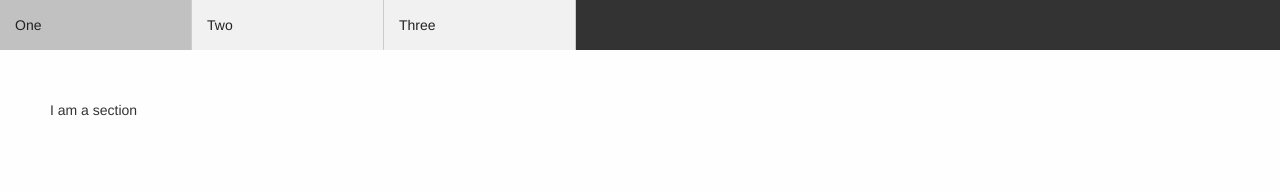
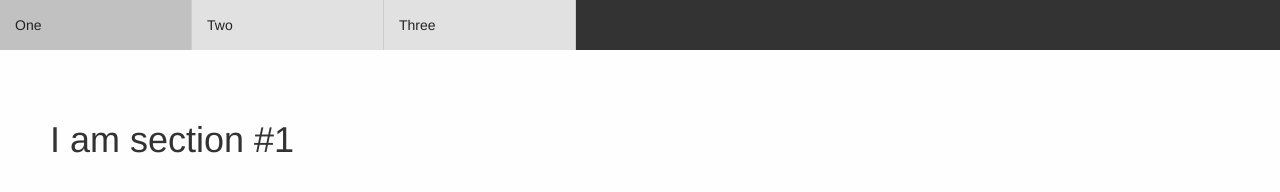
Before and after one commit to penrosestudio/zoom-panels, a website: page src/index.html in a window 1280 px wide. Shown: the top 192 px of the page. Drawn offline with nearby package versions, Linux system fonts and the light colour scheme; files that its build step writes are made by us from their sources.

Commit message:
tweaks presentation

```diff
--- a/src/index.html
+++ b/src/index.html
@@ -12,14 +12,14 @@
 	</nav>
 	<div class="wrapper">
 	  	<section class="context context-1">
-	  		I am a section
+	  		<h1>I am section #1</h1>
 	  		<!-- <a href="#" class="btn btn-default zoom-out">Zoom out</a> -->
 	  	</section>
 	  	<section class="context context-2">
-	  		I am a section
+	  		<h1>I am section #2</h1>
 	  	</section>
 	  	<section class="context context-3">
-	  		I am a section
+	  		<h1>I am section #3</h1>
 	  	</section>
 	  	<!--
 	  	<section class="context context-4">
--- a/src/scss/style.scss
+++ b/src/scss/style.scss
@@ -59,11 +59,17 @@ body.zoomed-out {
 body.section-1 {
 	.btn-1 {
 		background-color: #fefefe;
+		&:hover {
+			background-color: #fefefe;
+		}
 	}
 }
 body.section-2 {
 	.btn-2 {
 		background-color: #fefefe;
+		&:hover {
+					background-color: #fefefe;
+				}
 	}
 	.wrapper {
 		transform: translate(- $sectionWidth / $sectionCount,0);
@@ -73,6 +79,9 @@ body.section-2 {
 body.section-3 {
 	.btn-3 {
 		background-color: #fefefe;
+		&:hover {
+					background-color: #fefefe;
+				}
 	}
 	.wrapper {
 		transform: translate(- $sectionWidth / ($sectionCount / 2),0);
@@ -98,7 +107,7 @@ body.section-5 {
 	float: left;
 	transform: translate(0%,0%);
 	// transform: scale(1) translate(0,0);
-	-webkit-transition: all 500ms cubic-bezier(0.785, 0.135, 0.150, 0.860);
+	-webkit-transition: all 500ms ease;
 }
 
 .wrapper {
@@ -106,7 +115,7 @@ body.section-5 {
 	transform: scale(1);
 	transform-origin: 0% 0%;
 	width: $sectionWidth * $sectionCount;
-	-webkit-transition: all 500ms cubic-bezier(0.785, 0.135, 0.150, 0.860);
+	-webkit-transition: all 500ms ease;
 	.context {
 		background-color: #fefefe;
 	}
@@ -138,12 +147,12 @@ $navTopGutter : 200px;
 		padding: 15px;
 		display: block;
 		float: left;
-		background-color: #f1f1f1;
+		background-color: #e1e1e1;
 		color: #222;
 		border-right: 1px solid #ccc;
 
 		transform: translate(0%,0%);
-		-webkit-transition: all 500ms cubic-bezier(0.785, 0.135, 0.150, 0.860);
+		-webkit-transition: all 500ms ease;
 
 		&.active {
 		//	background-color: #fefefe;
```
